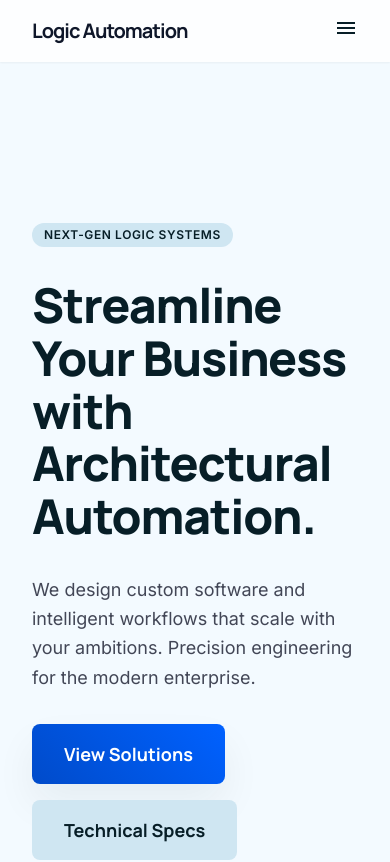
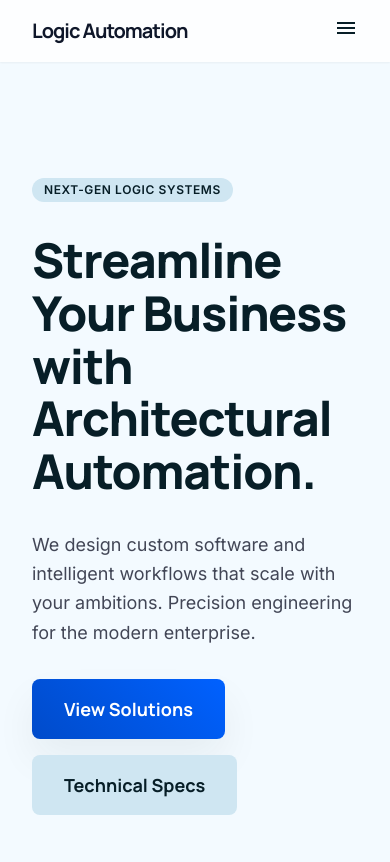
Before and after one commit to logic-automation/logic-automation-web, a React (Vite) app: page / in a window 390 px wide. Shown: the top 862 px of the page. Built offline with nearby package versions, Linux system fonts and the light colour scheme.

Commit message:
Fix hero section height on mobile

```diff
--- a/src/App.tsx
+++ b/src/App.tsx
@@ -61,7 +61,7 @@ function LandingPage() {
 
       <main className="pt-20">
         {/* Hero Section */}
-        <section className="relative min-h-[921px] flex items-center px-8 max-w-7xl mx-auto overflow-hidden">
+        <section className="relative min-h-[600px] lg:min-h-[800px] flex items-center px-8 max-w-7xl mx-auto overflow-hidden py-24 lg:py-0">
           <div className="grid lg:grid-cols-12 gap-12 items-center w-full">
             <div className="lg:col-span-7 space-y-8">
               <div className="inline-block px-3 py-1 bg-surface-container-highest text-primary text-xs font-bold tracking-[0.05em] uppercase rounded-full">
```
